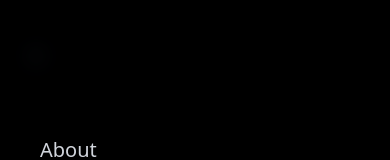
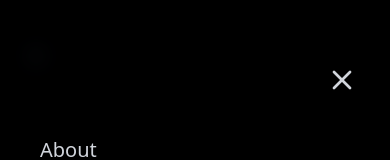
Before and after one commit to manish689/MyPortfolio, a React (Vite) app: page / in a window 390 px wide. Both pictures are taken after a click on the button "Toggle menu". Shown: the top 160 px of the page. Built offline with nearby package versions, Linux system fonts and the light colour scheme.

Commit message:
close button in dropdown added

```diff
--- a/src/Components/Navbar.jsx
+++ b/src/Components/Navbar.jsx
@@ -91,6 +91,16 @@ const NavBar = () => {
             isMenuOpen ? 'h-screen opacity-100' : 'h-0 opacity-0 pointer-events-none'
           }`}
         >
+
+           {/* Close button in dropdown */}
+           <button
+            onClick={handleMenuClick}
+            className="absolute top-8 right-6 p-2 text-gray-300 hover:text-emerald-400 transition-colors"
+            aria-label="Close menu"
+          >
+            <X className="h-8 w-8" />
+          </button>
+
           <div className="pt-24 px-6">
             {navItems.map((item) => (
               <a
```
